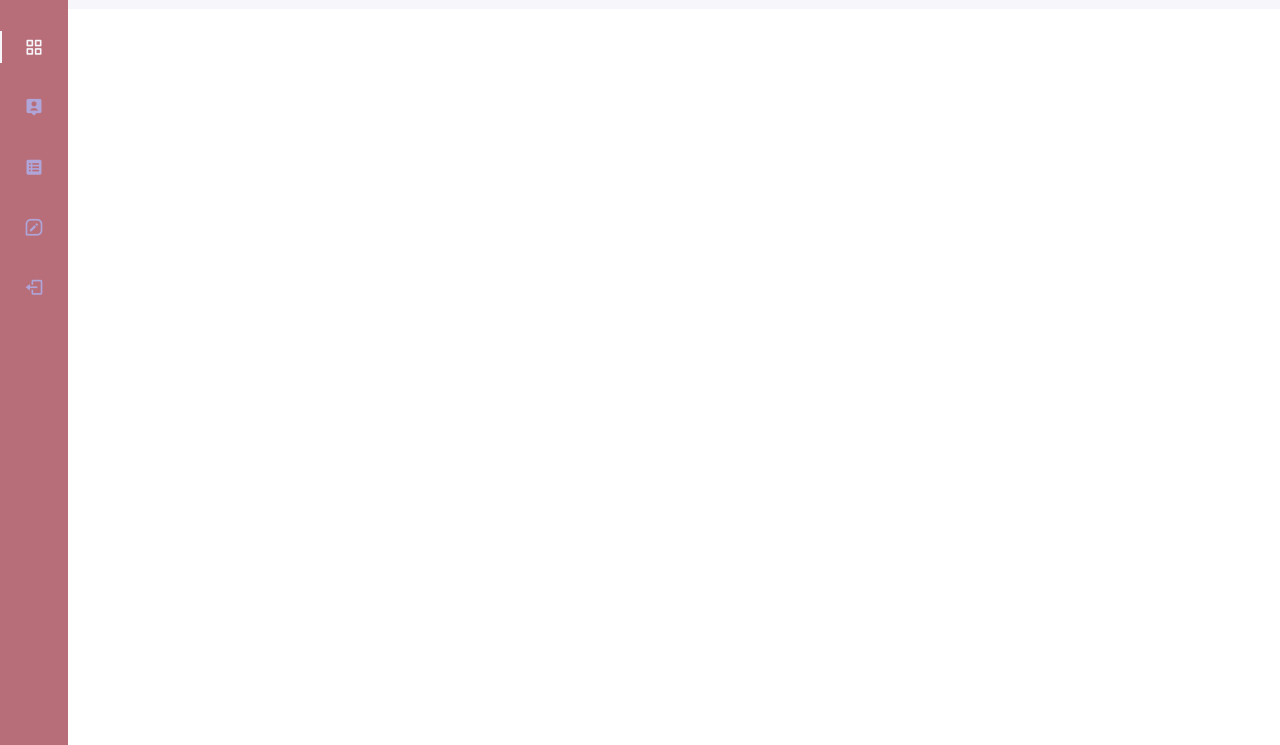
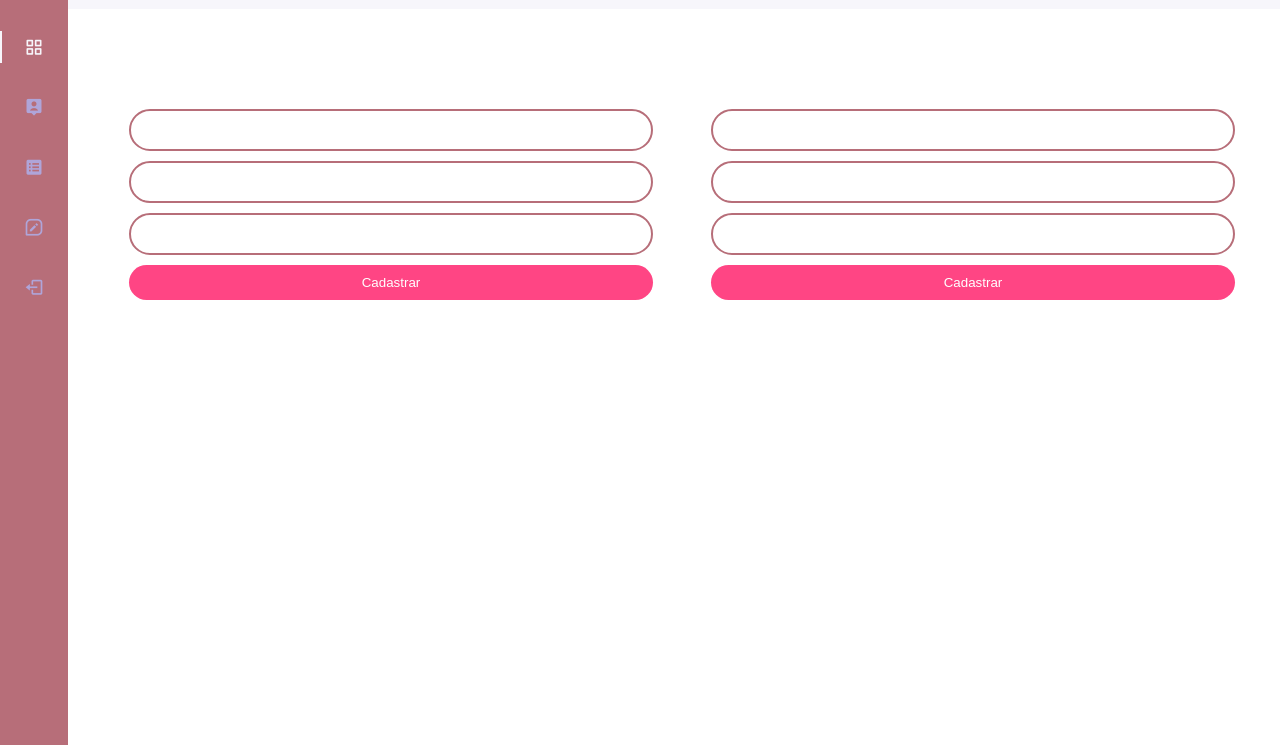
Before and after one commit to Rodrigo322/AG-MakeUp, a plain HTML site: page ADMIN/Home/index.html in a window 1280 px wide. Shown: the part 55-800 px from the top of the page. Drawn offline with nearby package versions, Linux system fonts and the light colour scheme.

Commit message:
Pagina home em andamento

```diff
--- a/ADMIN/Home/index.html
+++ b/ADMIN/Home/index.html
@@ -60,8 +60,27 @@
 
             </div>
         </nav>
+
     </div>
+    <section class="content">
+       <div class="form-content">
+           <form action="" method="get">
+               <input type="text">
+               <input type="text">
+               <input type="text">
+               <button class="btn">Cadastrar</button>
+           </form>
+       </div>
 
+        <div class="form-content">
+            <form action="" method="get">
+                <input type="text">
+                <input type="text">
+                <input type="text">
+                <button class="btn">Cadastrar</button>
+            </form>
+        </div>
+    </section>
 
     <script>
         const showNavbar = (toggleId, navId, bodyId, headerId) => {
@@ -89,13 +108,13 @@
         const linkColor = document.querySelectorAll('.nav__link')
 
         function colorLink() {
-            if(linkColor) {
+            if (linkColor) {
                 linkColor.forEach(l => l.classList.remove('active'))
                 this.classList.add('active')
             }
         }
 
-        linkColor.forEach( l => l.addEventListener('click', colorLink))
+        linkColor.forEach(l => l.addEventListener('click', colorLink))
 
 
 
--- a/ADMIN/Home/style.css
+++ b/ADMIN/Home/style.css
@@ -2,24 +2,6 @@
     margin: 0;
     padding: 0;
     box-sizing: border-box;
-}
-
-/*===== VARIABLES CSS =====*/
-:root{
-    --header-height: 3rem;
-    --nav-width: 68px;
-
-    /*===== Colors =====*/
-    --first-color: #4723D9;
-    --first-color-light: #AFA5D9;
-    --white-color: #F7F6FB;
-
-    /*===== Font and typography =====*/
-    --body-font: 'Nunito', sans-serif;
-    --normal-font-size: 1rem;
-
-    /*===== z index =====*/
-    --z-fixed: 100;
 }
 
 body {
@@ -77,8 +59,8 @@ a {
     height: 100vh;
     /* background-color: #4723d9; */
     background-color: #b76e79;
-    padding: .5rem 1rem 0 0;
-    transition: .5s;
+    padding: 0.5rem 1rem 0 0;
+    transition: 0.5s;
     z-index: 100;
 }
 
@@ -90,12 +72,13 @@ a {
     overflow: hidden;
 }
 
-.nav__logo, .nav__link {
+.nav__logo,
+.nav__link {
     display: grid;
     grid-template-columns: max-content max-content;
     align-items: center;
     column-gap: 1rem;
-    padding: .5rem 0 .5rem 1.5rem;
+    padding: 0.5rem 0 0.5rem 1.5rem;
 }
 
 .nav__logo {
@@ -116,7 +99,7 @@ a {
     position: relative;
     color: #afa5d9;
     margin-bottom: 1.5rem;
-    transition: .3s;
+    transition: 0.3s;
 }
 
 .nav__link:hover {
@@ -131,55 +114,107 @@ a {
     left: 0;
 }
 
-.body-pd{
-    padding-left: calc(var(--nav-width) + 1rem);
+.body-pd {
+    padding-left: calc(68px + 1rem);
 }
 
 .active {
-    color: #F7F6FB;
+    color: #f7f6fb;
 }
 
 .active::before {
-    content: '';
+    content: "";
     position: absolute;
     left: 0;
     width: 2px;
     height: 32px;
-    background-color: #F7F6FB;
+    background-color: #f7f6fb;
 }
 
-
-
-@media screen and (min-width: 768px){
-    body{
+@media screen and (min-width: 768px) {
+    body {
         margin: calc(3rem + 1rem) 0 0 0;
         padding-left: calc(68px + 2rem);
     }
 
-    .header{
+    .header {
         height: calc(3rem + 1rem);
         padding: 0 2rem 0 calc(68px+ 2rem);
     }
 
-    .header__img{
+    .header__img {
         width: 40px;
         height: 40px;
     }
 
-    .header__img img{
+    .header__img img {
         width: 45px;
     }
 
-    .l-navbar{
+    .l-navbar {
         left: 0;
         padding: 1rem 1rem 0 0;
     }
 
-    .show{
+    .show {
         width: calc(68px + 156px);
     }
 
-    .body-pd{
+    .body-pd {
         padding-left: calc(68px + 188px);
     }
 }
+
+.content {
+    flex: 1;
+
+    display: flex;
+    align-items: center;
+    justify-content: space-between;
+}
+
+.content .form-content {
+    padding-top: 100px;
+
+    width: 100%;
+    height: 90vh;
+}
+
+.content .form-content form {
+    width: 100%;
+
+    display: flex;
+    align-items: center;
+    justify-content: center;
+    flex-direction: column;
+}
+
+.content .form-content form input {
+    width: 90%;
+    padding: 10px 20px;
+    outline: none;
+    font-weight: 400;
+    border: 2px solid #b76e79;
+    /* border: 2px solid white; */
+    font-size: 16px;
+    letter-spacing: 1px;
+    color: #ff4584;
+    background: transparent;
+    border-radius: 30px;
+    margin-bottom: 10px;
+}
+
+
+.content .form-content form .btn {
+    width: 90%;
+    padding: 10px 20px;
+    border-radius: 30px;
+
+    background-color: #ff4584;
+    color: #fff;
+    outline: none;
+    border: none;
+    font-weight: 500;
+    cursor: pointer;
+    transition: 0.5s;
+}
```
Lines whose indentation alone changed are shown as unchanged.
